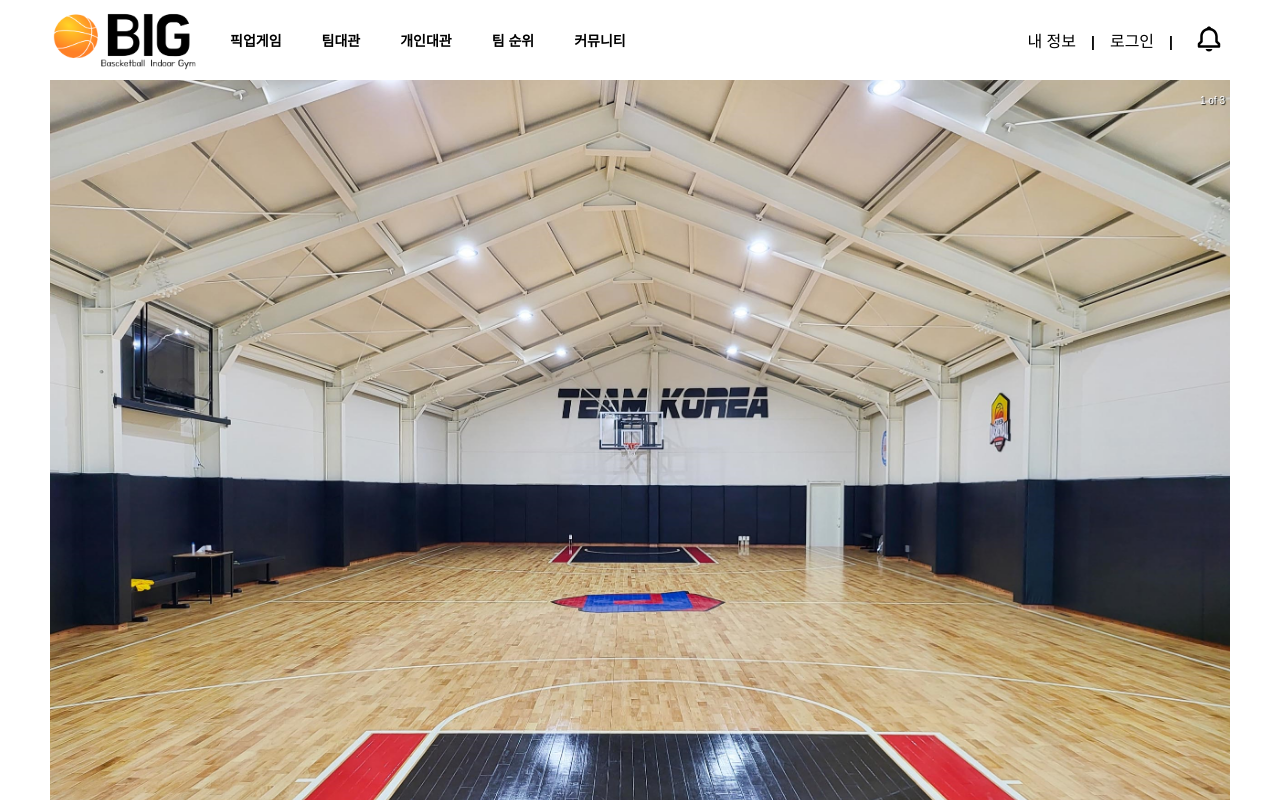
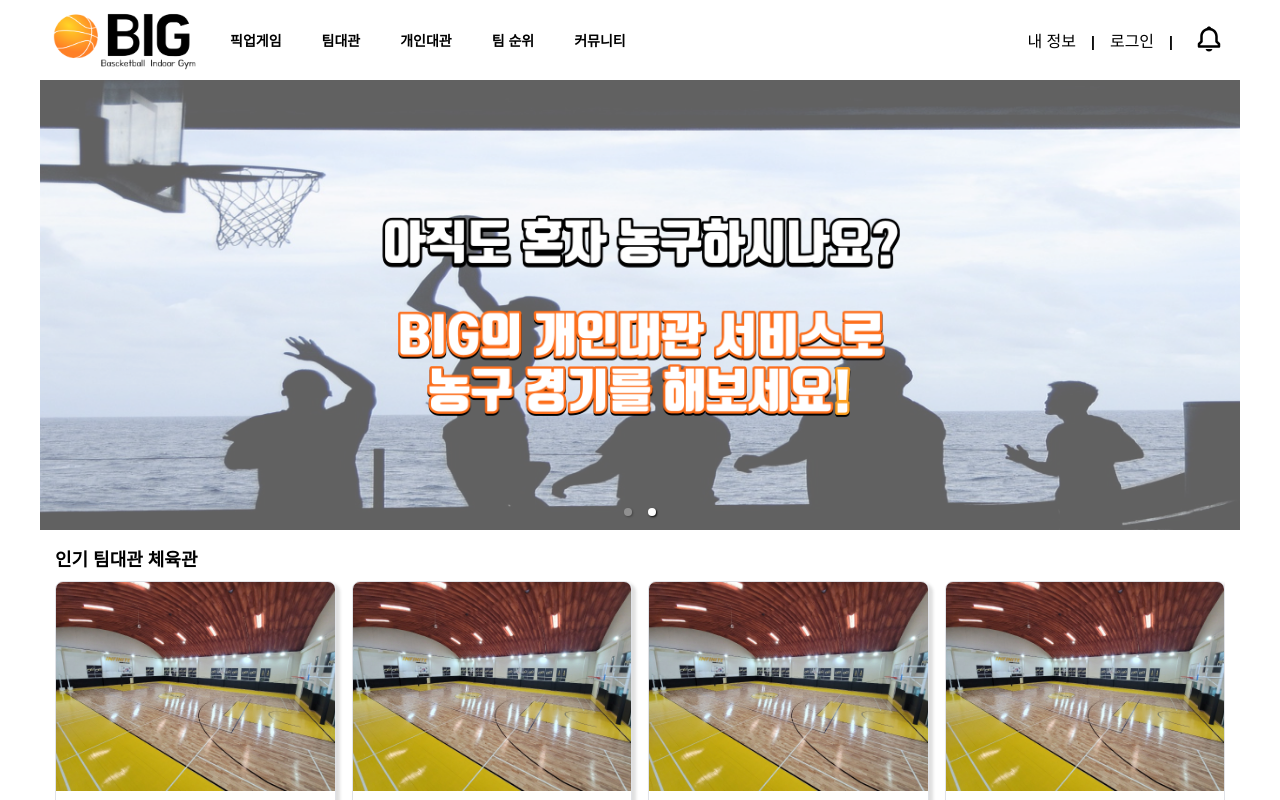
Before and after one commit to B-I-G-team/BIG_front, a React (Create React App) app: page / in a window 1280 px wide. Built offline with nearby package versions, Linux system fonts and the light colour scheme; no server answers.

Commit message:
슬라이드 피그마에 맞게 수정

```diff
--- a/src/components/Slide.tsx
+++ b/src/components/Slide.tsx
@@ -1,34 +1,83 @@
 import React from 'react';
 import 'react-responsive-carousel/lib/styles/carousel.min.css'; // requires a loader
 import { Carousel } from 'react-responsive-carousel';
-import gym1Img from '../assets/gym1.jpg';
-import gym2Img from '../assets/gym2.jpg';
-import gym3Img from '../assets/gym3.jpg';
+import temp1 from 'assets/temp1.png';
+import temp2 from 'assets/temp2.png';
+
 import SlideImgs from './SlideImgs';
+import styled from 'styled-components';
 
+import { GrFormPrevious, GrFormNext } from 'react-icons/gr';
+import { MdKeyboardArrowLeft, MdKeyboardArrowRight } from 'react-icons/md';
 const tempDataArr = [
   {
     id: 1,
-    image: gym1Img,
+    image: temp1,
   },
   {
     id: 2,
-    image: gym2Img,
-  },
-  {
-    id: 3,
-    image: gym3Img,
+    image: temp2,
   },
 ];
 
 const Slide = () => {
   return (
-    <Carousel width={'100%'} showArrows={false} dynamicHeight={true}>
-      {tempDataArr.map((item) => (
-        <SlideImgs key={item.id} data={item} />
-      ))}
-    </Carousel>
+    <Wrapper>
+      <Carousel
+        autoPlay
+        infiniteLoop
+        showThumbs={false}
+        showStatus={false}
+        transitionTime={200}
+        stopOnHover={false}
+        renderArrowNext={(nextFunc) => (
+          <NextIcon onClick={() => nextFunc()}>
+            <MdKeyboardArrowRight size={24} color="white" />
+          </NextIcon>
+        )}
+        renderArrowPrev={(prevFunc) => (
+          <PrevIcon onClick={() => prevFunc()}>
+            <MdKeyboardArrowLeft size={24} color="white" />
+          </PrevIcon>
+        )}
+      >
+        {tempDataArr.map((item) => (
+          <SlideImgs key={item.id} data={item} />
+        ))}
+      </Carousel>
+    </Wrapper>
   );
 };
 
 export default Slide;
+
+const Wrapper = styled.div`
+  margin: 0 -10px;
+`;
+
+const Icon = styled.div`
+  display: none;
+  @media ${({ theme }) => theme.grid.laptop} {
+    position: absolute;
+
+    z-index: 10;
+    top: 50%;
+    transform: translateY(-50%);
+    width: 50px;
+    height: 50px;
+    background-color: rgba(0, 0, 0, 0.3);
+    border-radius: 50%;
+
+    display: flex;
+    justify-content: center;
+    align-items: center;
+  }
+`;
+
+const NextIcon = styled(Icon)`
+  right: 14px;
+`;
+
+const PrevIcon = styled(Icon)`
+  left: 14px;
+`;
--- a/src/components/SlideImgs.tsx
+++ b/src/components/SlideImgs.tsx
@@ -18,17 +18,17 @@
 
 export default SlideImgs;
 
-const ImageBox = styled.div``;
-const Image = styled.img``;
-const Label = styled.p`
-  position: absolute;
-  display: inline;
-  width: 80%;
-  left: 10%;
-  bottom: 10%;
-  padding: 5px;
-  border-radius: 5px;
-  color: white;
-  background-color: rgba(0, 0, 0, 0.2);
-  z-index: 10;
+const ImageBox = styled.div`
+  cursor: pointer;
+  padding-left: -10px;
+
+  max-height: 450px;
+  @media ${({ theme }) => theme.grid.laptop} {
+    border-radius: 20px;
+  }
+  overflow: hidden;
 `;
+const Image = styled.img`
+  width: 100%;
+  height: auto;
+`;
```
Also changed, not shown: src/assets/temp1.png (added), src/assets/temp2.png (added).
